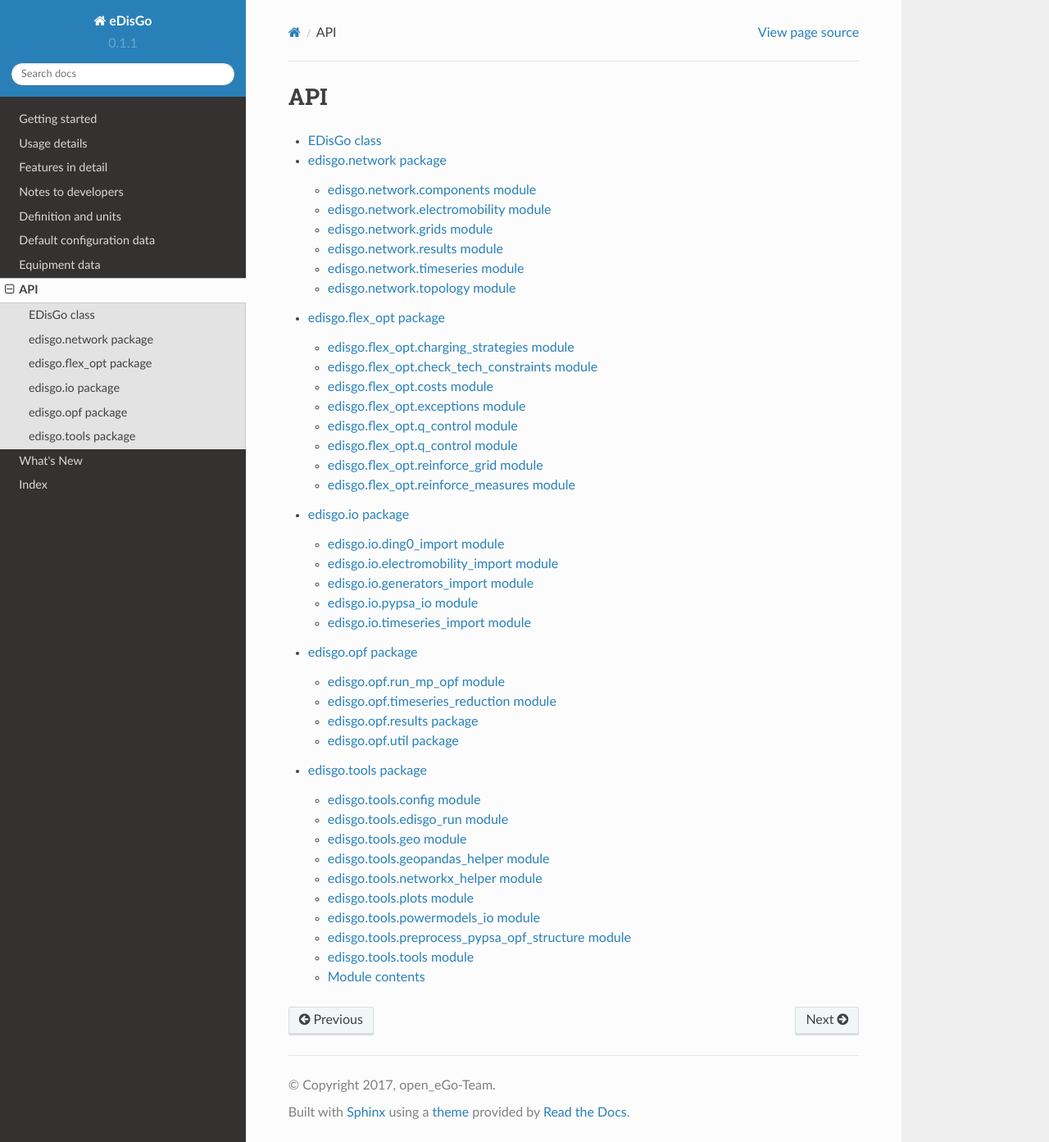
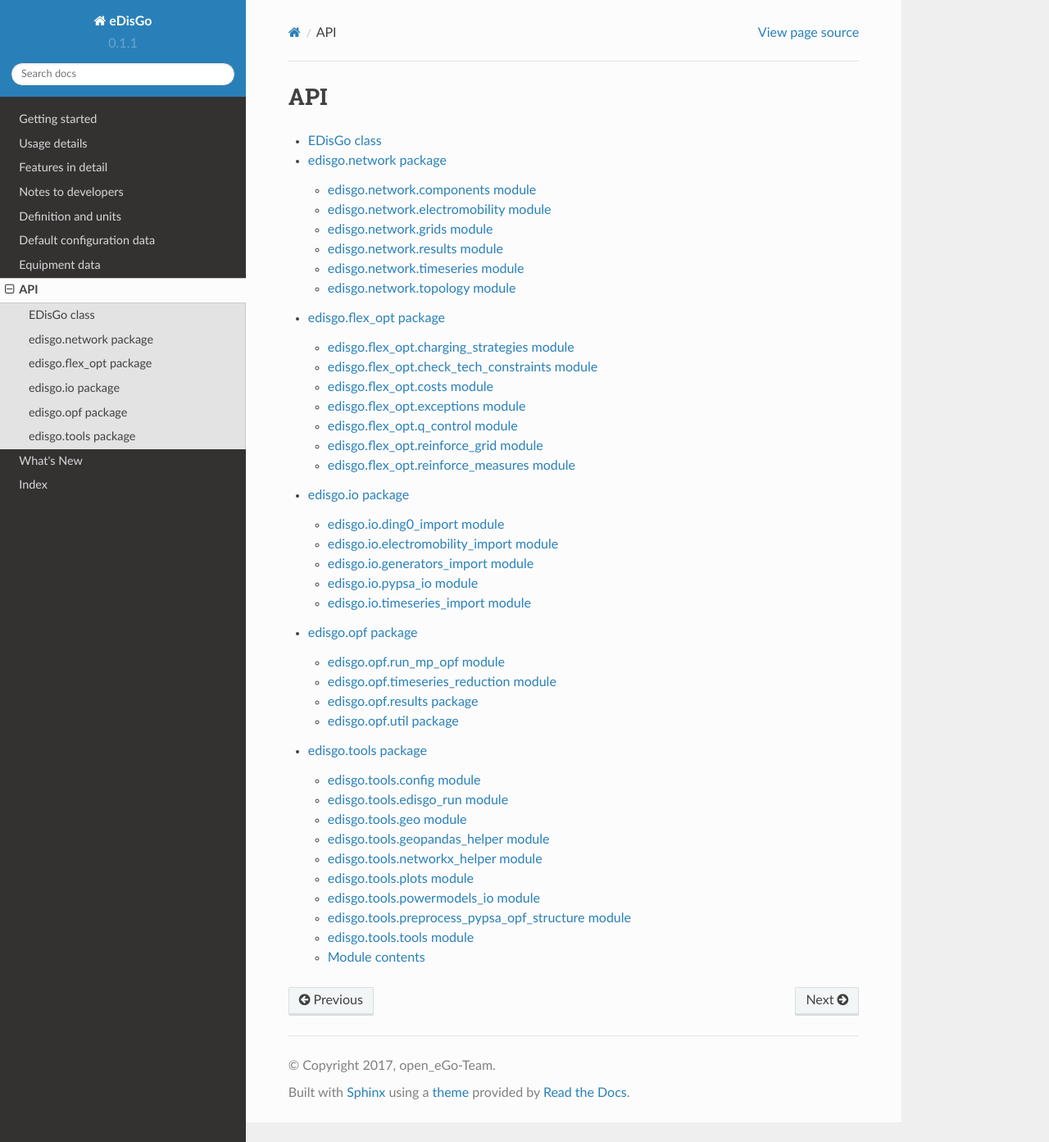
Before and after one commit to openego/eDisGo, a Sphinx documentation site: the page built from doc/api.rst, in a window 1280 px wide and 1393 px high. Shown: the whole window at 82% size. Built offline with Sphinx 7.4.7 and the Read the Docs theme 2.0.0, drawn with Linux system fonts in a browser that asks for light colours; formulas are drawn with MathJax 3.

```diff
--- a/doc/api/edisgo.flex_opt.rst
+++ b/doc/api/edisgo.flex_opt.rst
@@ -41,14 +41,6 @@ edisgo.flex\_opt.q\_control module
    :undoc-members:
    :show-inheritance:
 
-edisgo.flex\_opt.q\_control module
-----------------------------------
-
-.. automodule:: edisgo.flex_opt.exceptions
-    :members:
-    :undoc-members:
-    :show-inheritance:
-
 edisgo.flex\_opt.reinforce\_grid module
 ---------------------------------------
 
```
